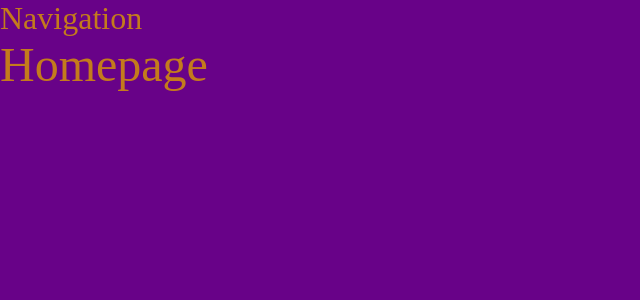
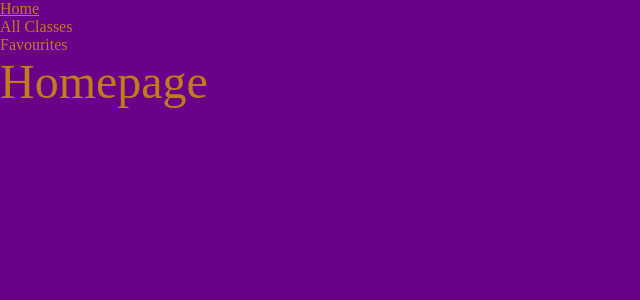
Before and after one commit to natasja-sluis/dnd-character-app, a React (Vite) app: page / in a window 1280 px wide. Shown: the top 300 px of the page, without its empty margins (0-640 px from the left). Built offline with nearby package versions, Linux system fonts and the light colour scheme; a web font is replaced by a local one.

Commit message:
added navigation bar

```diff
--- a/src/components/Navigation/Navigation.jsx
+++ b/src/components/Navigation/Navigation.jsx
@@ -1,7 +1,19 @@
 import "./navigation.css"
+import {NavLink} from "react-router-dom";
 
 function Navigation() {
-    return <h2>Navigation</h2>
+    return <nav>
+        <ul>
+            <li>
+                <NavLink to="/">Home</NavLink></li>
+            <li>
+                <NavLink to="/overview">All Classes</NavLink>
+            </li>
+            <li>
+                <NavLink to="/favourites">Favourites</NavLink>
+            </li>
+        </ul>
+        </nav>
 }
 
 export default Navigation;
```
